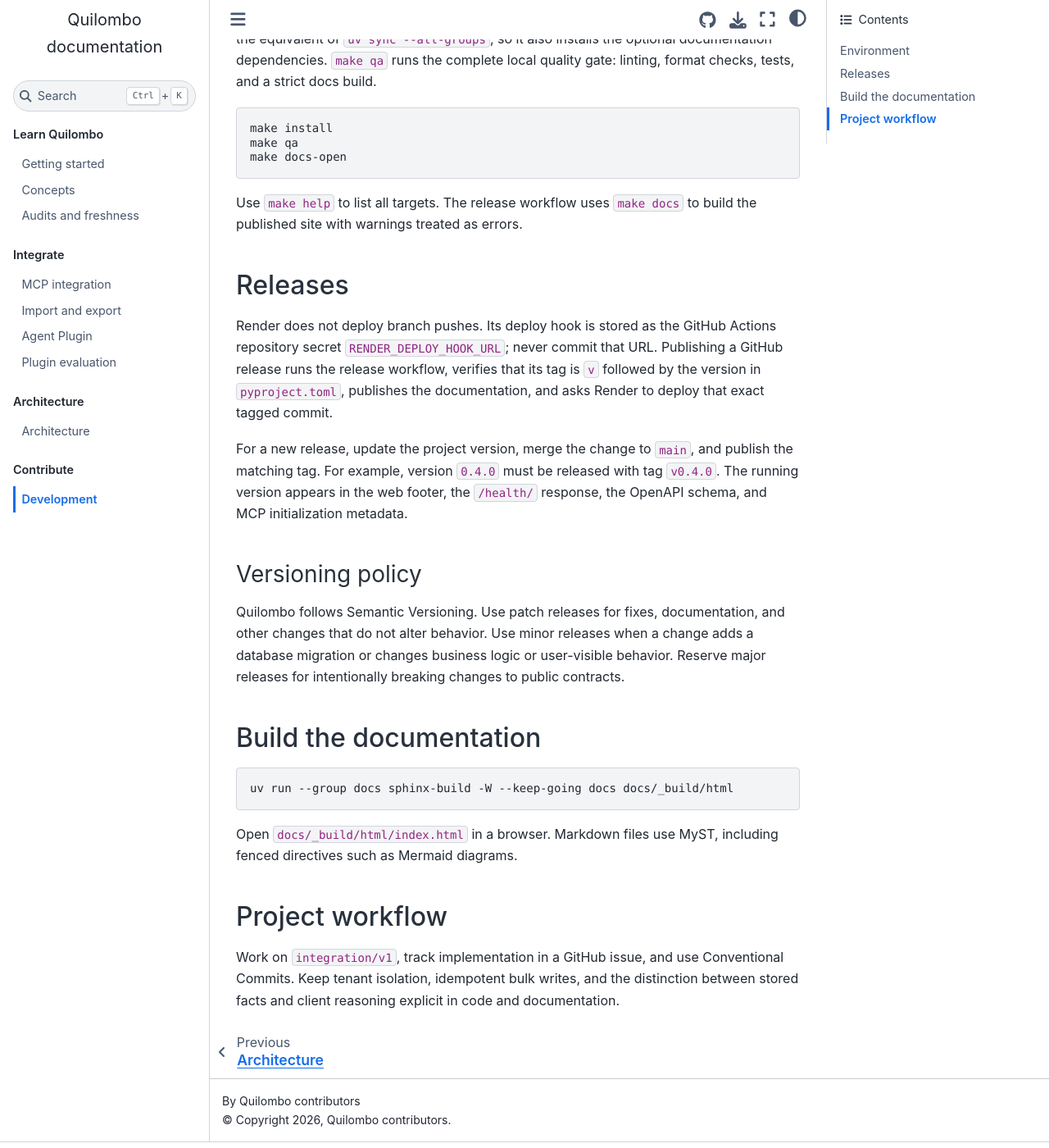
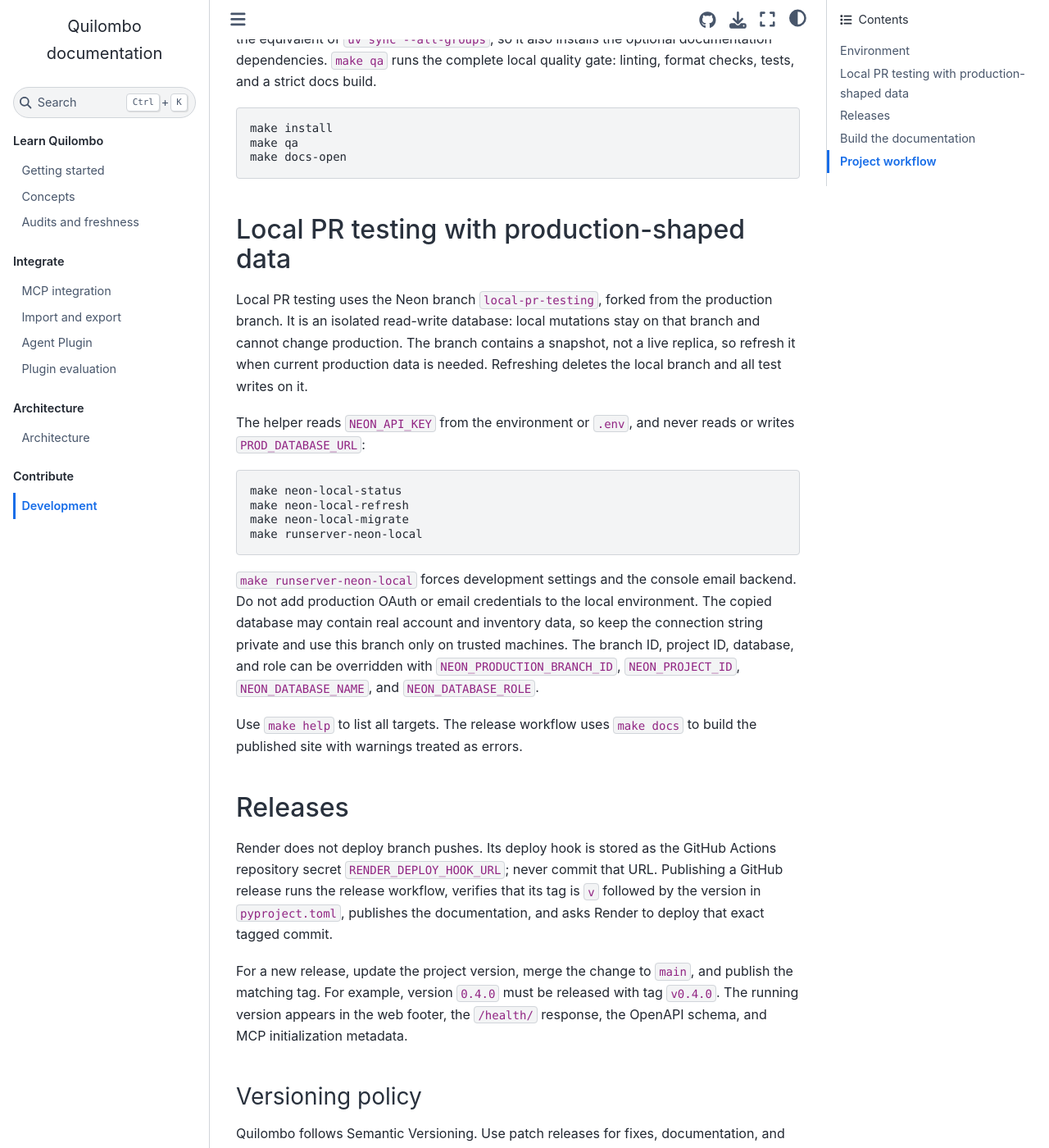
Before and after one commit to mgaitan/quilombo, a Sphinx documentation site: the page built from docs/development.md, in a window 1280 px wide and 1400 px high, scrolled down 1043 px. Shown: the whole window at 82% size. Built offline with Sphinx 7.4.7 and the Sphinx Book theme 1.1.4, drawn with Linux system fonts in a browser that asks for light colours.

Commit message:
docs(dev): isolate local testing database
Add a Neon branch helper for status, refresh, connection URLs, and local migrations.\nDocument production-shaped local testing and keep non-production email on the console backend.\n\nRefs #224

````diff
--- a/docs/development.md
+++ b/docs/development.md
@@ -54,6 +54,29 @@
 make docs-open
 ```
 
+## Local PR testing with production-shaped data
+
+Local PR testing uses the Neon branch `local-pr-testing`, forked from the production branch. It is
+an isolated read-write database: local mutations stay on that branch and cannot change production.
+The branch contains a snapshot, not a live replica, so refresh it when current production data is
+needed. Refreshing deletes the local branch and all test writes on it.
+
+The helper reads `NEON_API_KEY` from the environment or `.env`, and never reads or writes
+`PROD_DATABASE_URL`:
+
+```bash
+make neon-local-status
+make neon-local-refresh
+make neon-local-migrate
+make runserver-neon-local
+```
+
+`make runserver-neon-local` forces development settings and the console email backend. Do not add
+production OAuth or email credentials to the local environment. The copied database may contain
+real account and inventory data, so keep the connection string private and use this branch only on
+trusted machines. The branch ID, project ID, database, and role can be overridden with
+`NEON_PRODUCTION_BRANCH_ID`, `NEON_PROJECT_ID`, `NEON_DATABASE_NAME`, and `NEON_DATABASE_ROLE`.
+
 Use `make help` to list all targets. The release workflow uses `make docs` to build the published
 site with warnings treated as errors.
 
````
Also changed, not shown: 3 other files.
